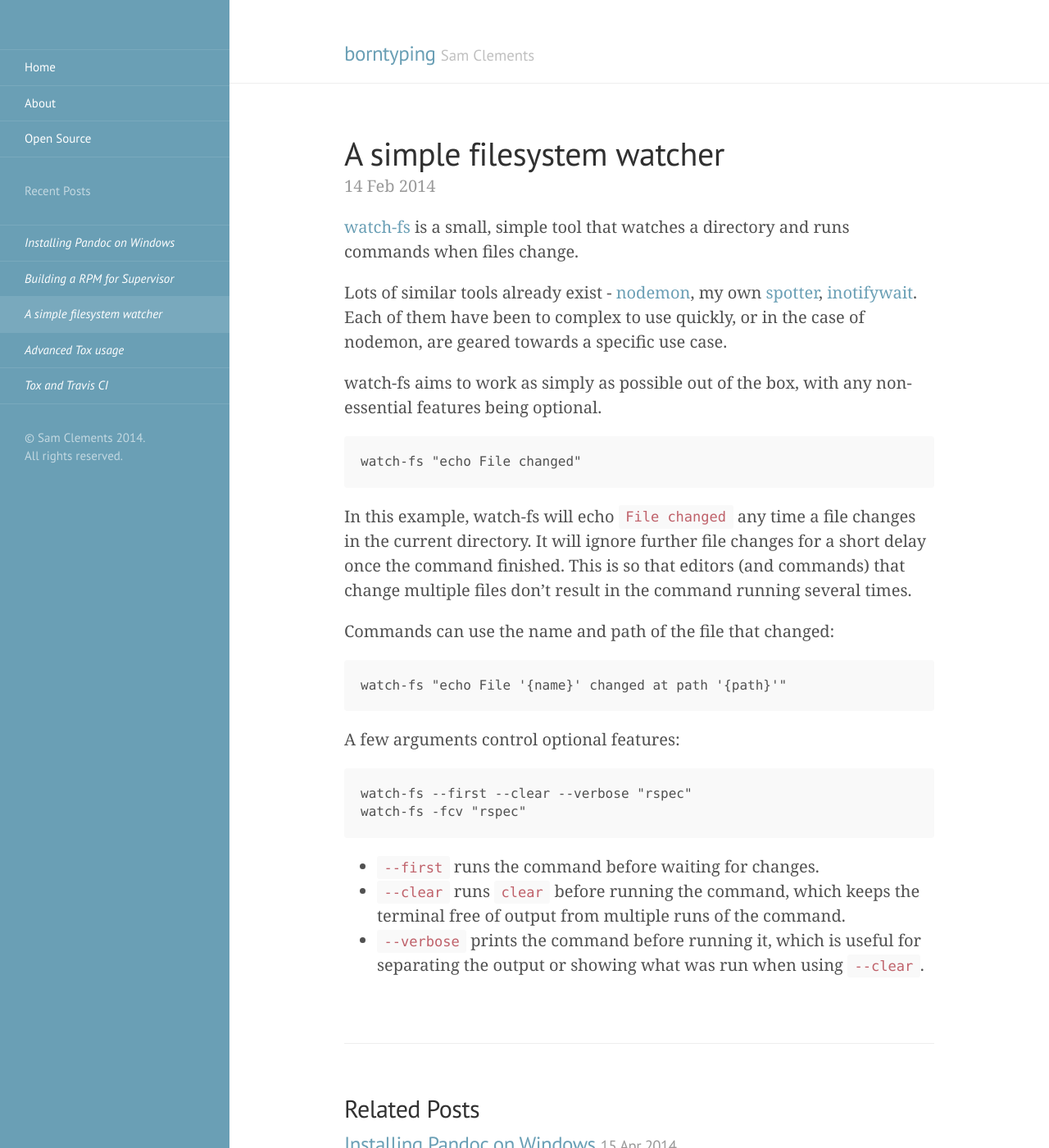
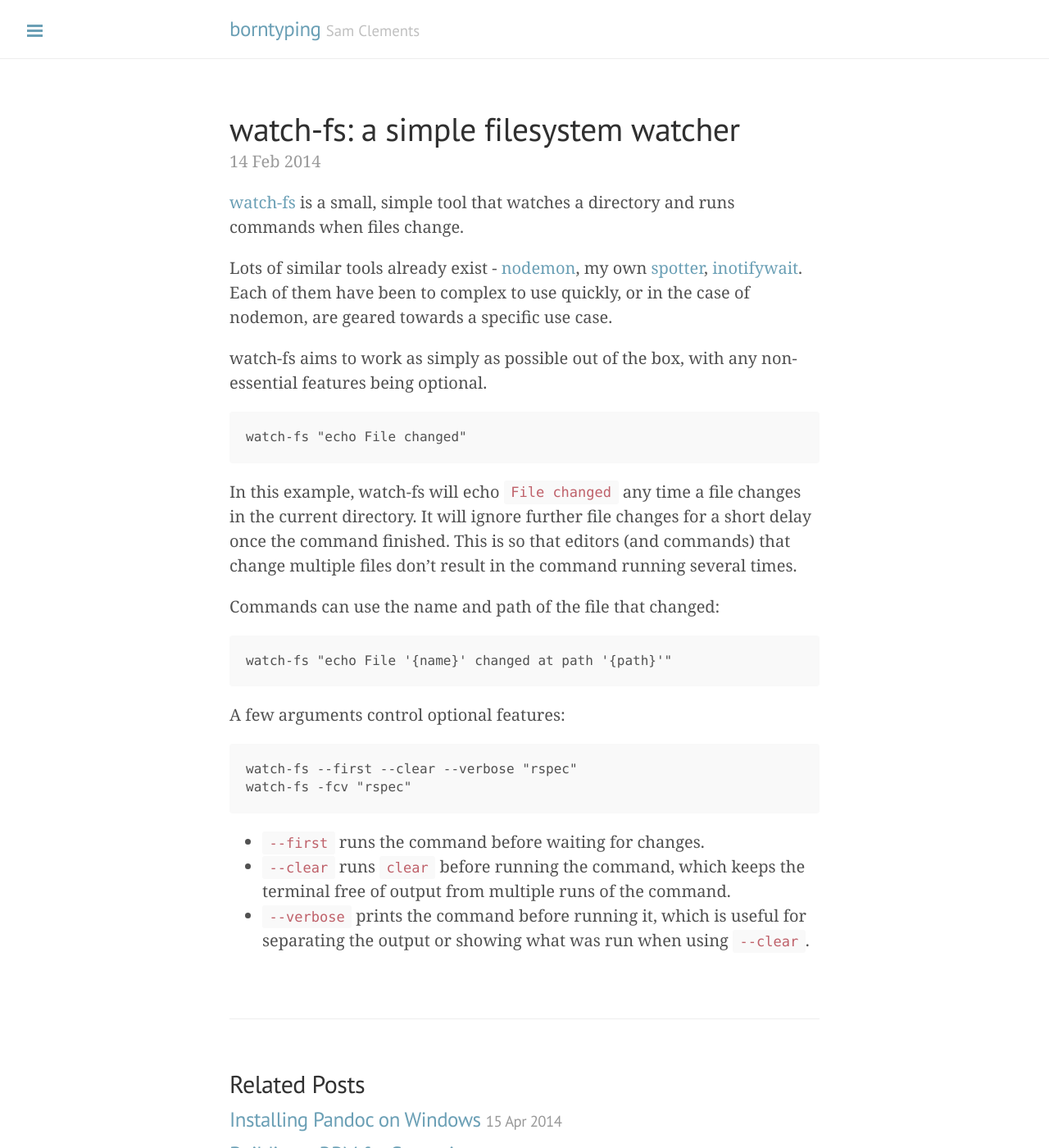
Before and after one commit to borntyping/borntyping.github.io, a Jekyll site: the page built from _posts/2014-02-14-watch-fs.md, in a window 1280 px wide and 1400 px high. Shown: the whole window at 82% size. Built offline with Jekyll 4.4.1, drawn with Linux system fonts in a browser that asks for light colours.

Commit message:
Revert "Modified theme"
This reverts commit ab173aa2331e80e4ae4dd53e657c7f9e9e36f7b7.

```diff
--- a/_posts/2014-02-14-watch-fs.md
+++ b/_posts/2014-02-14-watch-fs.md
@@ -1,6 +1,6 @@
 ---
 layout: post
-title: "A simple filesystem watcher"
+title: "watch-fs: a simple filesystem watcher"
 summary: "watch-fs is a tool that watches a directory and runs commands when files change"
 ---
 
--- a/static/css/lanyon.css
+++ b/static/css/lanyon.css
@@ -61,7 +61,8 @@ h1, h2, h3, h4, h5, h6 {
  */
 
 .wrap {
-  margin-left: 14rem;
+  position: relative;
+  width: 100%;
 }
 
 
@@ -143,16 +144,16 @@ h1, h2, h3, h4, h5, h6 {
   position: fixed;
   top: 0;
   bottom: 0;
-  /*left: -14rem;*/
+  left: -14rem;
   width: 14rem;
-  /*visibility: hidden;*/
+  visibility: hidden;
   overflow-y: auto;
   font-family: "PT Sans", Helvetica, Arial, sans-serif;
   font-size: .875rem; /* 15px */
   color: rgba(255,255,255,.6);
   background-color: #202020;
-  /*-webkit-transition: all .3s ease-in-out;
-          transition: all .3s ease-in-out;*/
+  -webkit-transition: all .3s ease-in-out;
+          transition: all .3s ease-in-out;
 }
 @media (min-width: 30rem) {
   .sidebar {
@@ -164,10 +165,6 @@ h1, h2, h3, h4, h5, h6 {
 .sidebar a {
   font-weight: normal;
   color: #fff;
-}
-.sidebar a.recent-post {
-  color: #fff;
-  font-style: italic;
 }
 .sidebar-item {
   padding: 1rem;
@@ -193,7 +190,6 @@ a.sidebar-nav-item:focus {
   border-color: transparent;
 }
 
-
 @media (min-width: 48rem) {
   .sidebar-item {
     padding: 1.5rem;
@@ -203,6 +199,95 @@ a.sidebar-nav-item:focus {
     padding-right: 1.5rem;
   }
 }
+
+/* Hide the sidebar checkbox that we toggle with `.sidebar-toggle` */
+.sidebar-checkbox {
+  display: none;
+}
+
+/* Style the `label` that we use to target the `.sidebar-checkbox` */
+.sidebar-toggle {
+  position: absolute;
+  top:  1rem;
+  left: 1rem;
+  display: block;
+  width: 2.2rem;
+  padding: .5rem .65rem;
+  color: #505050;
+  background-color: #fff;
+  border-radius: 4px;
+  cursor: pointer;
+}
+.sidebar-toggle:before {
+  display: block;
+  content: "";
+  width: 100%;
+  padding-bottom: .125rem;
+  border-top: .375rem double;
+  border-bottom: .125rem solid;
+
+  /* Make the border inside the box */
+  -webkit-box-sizing: border-box;
+     -moz-box-sizing: border-box;
+          box-sizing: border-box;
+}
+
+.sidebar-toggle:active,
+#sidebar-checkbox:checked ~ .sidebar-toggle {
+  color: #fff;
+  background-color: #505050;
+}
+
+@media (min-width: 30.1rem) {
+  .sidebar-toggle {
+    position: fixed;
+    width: 2.25rem;
+  }
+  .sidebar-toggle:before {
+    padding-bottom: .15rem;
+    border-top-width: .45rem;
+    border-bottom-width: .15rem;
+  }
+}
+
+
+/* Slide effect
+ *
+ * Handle the sliding effects of the sidebar and content in one spot, seperate
+ * from the default styles.
+ *
+ * As an a heads up, we don't use `transform: translate3d()` here because when
+ * mixed with `position: fixed;` for the sidebar toggle, it creates a new
+ * containing block. Put simply, the fixed sidebar toggle behaves like
+ * `position: absolute;` when transformed.
+ *
+ * Read more about it at http://meyerweb.com/eric/thoughts/2011/09/12/.
+ */
+
+.wrap,
+.sidebar,
+.sidebar-toggle {
+  -webkit-backface-visibility: hidden;
+      -ms-backface-visibility: hidden;
+          backface-visibility: hidden;
+}
+.wrap,
+.sidebar-toggle {
+  -webkit-transition: -webkit-transform .3s ease-in-out;
+          transition: transform .3s ease-in-out;
+}
+
+#sidebar-checkbox:checked + .sidebar {
+  visibility: visible;
+}
+#sidebar-checkbox:checked ~ .sidebar,
+#sidebar-checkbox:checked ~ .wrap,
+#sidebar-checkbox:checked ~ .sidebar-toggle {
+  -webkit-transform: translateX(14rem);
+      -ms-transform: translateX(14rem);
+          transform: translateX(14rem);
+}
+
 
 /*
  * Posts and pages
```
Also changed, not shown: _includes/head.html (added, +26 -0 lines), _includes/sidebar.html (added, +25 -0 lines).
